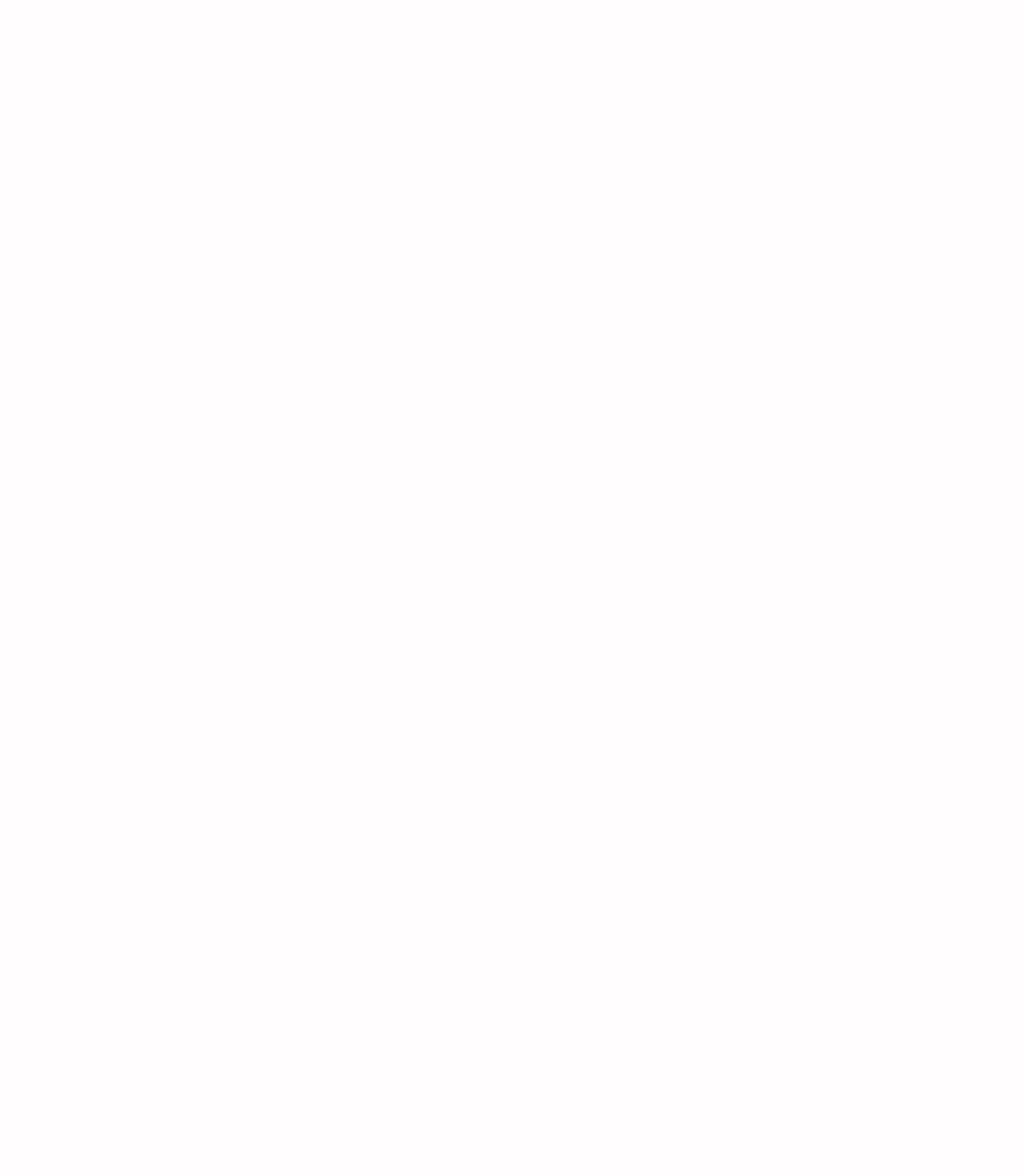
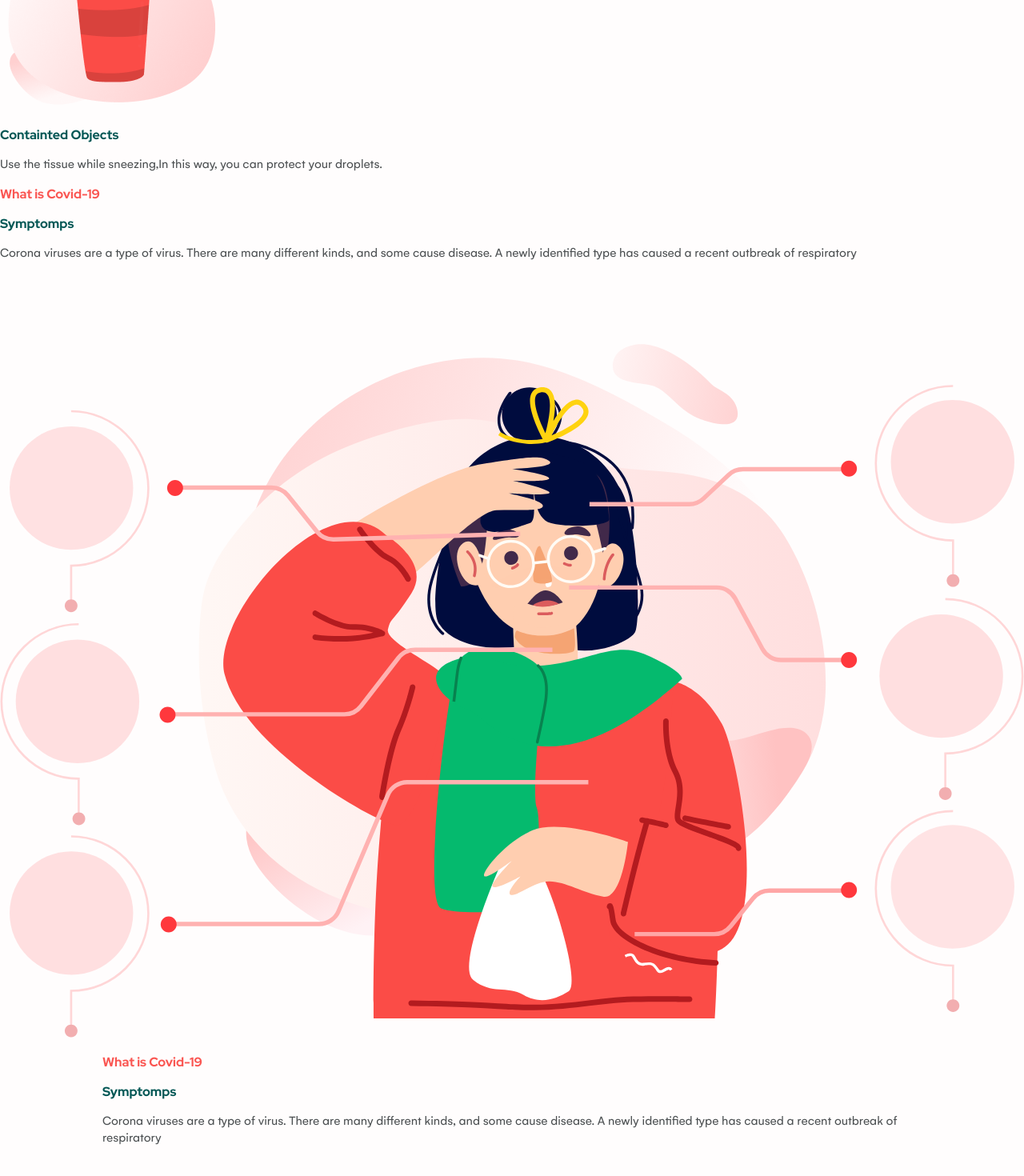
Before and after one commit to YongminK/mockups, a React (Create React App) app in the folder covid-19/: page / in a window 1280 px wide. Shown: the part 2263-3733 px from the top of the page at 80% size. Before the commit the page ends 1289 px from the top, so only its background shows below. Built offline with nearby package versions, Linux system fonts and the light colour scheme.

Commit message:
Update App.js

```diff
--- a/covid-19/src/App.js
+++ b/covid-19/src/App.js
@@ -3,12 +3,18 @@ import './styles/main-style.sass'
 import Navigation from "./components/Navigation";
 import Header from "./components/Header";
 import Overview from "./components/Overview";
+import Contagion from "./components/Contagion";
+import Symptomps from "./components/Symptomps";
+import WhatShouldWeDo from "./components/WhatShouldWeDo";
 function App() {
   return (
     <>
       <Navigation/>
       <Header/>
       <Overview/>
+      <Contagion/>
+      <Symptomps/>
+      <WhatShouldWeDo/>
     </>
   );
 }
```
